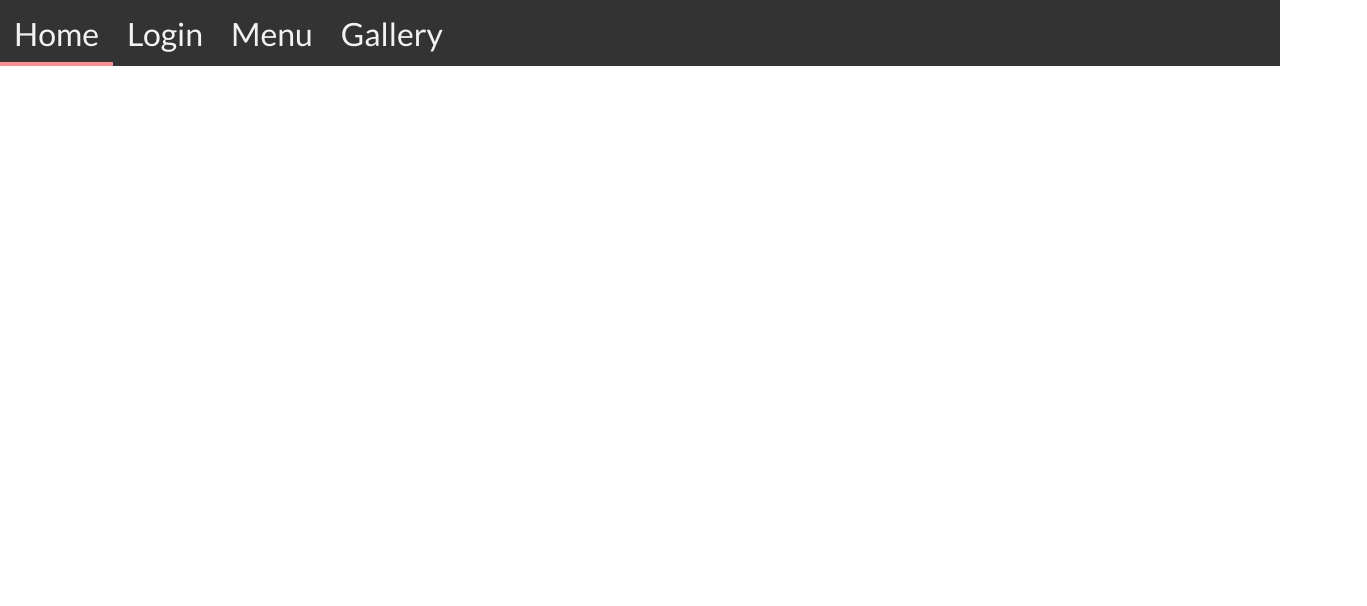
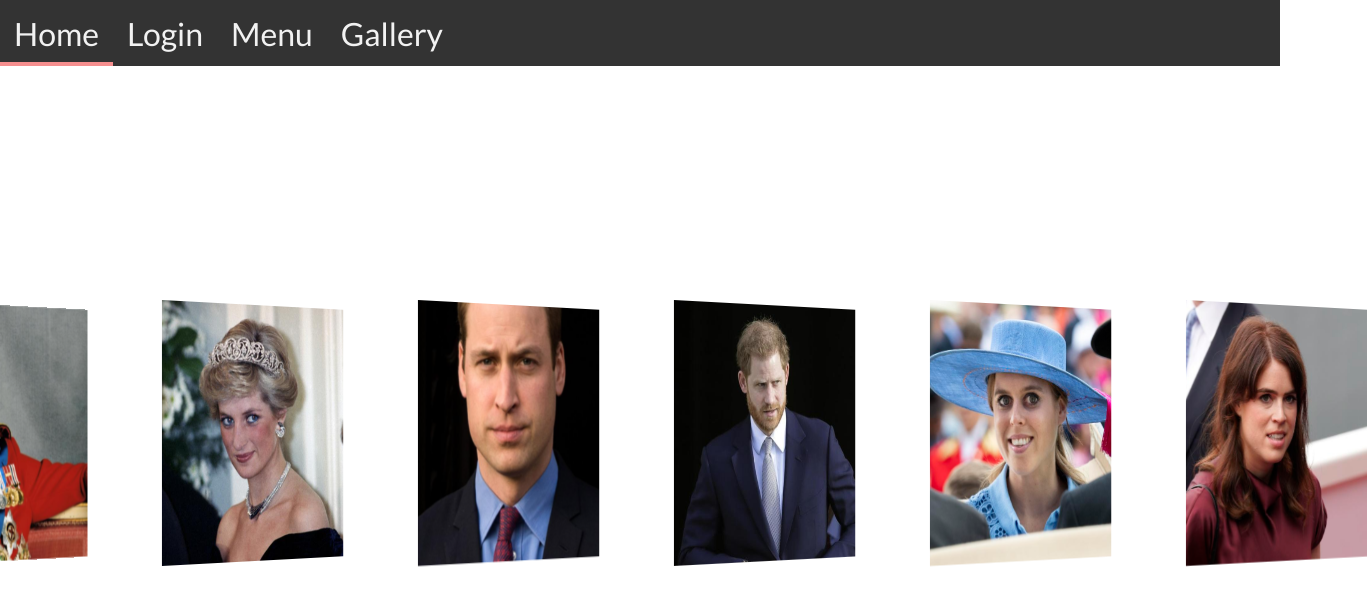
Before and after one commit to nosenko-mi/pzp_lab6_2, a plain HTML site: page gallery.html in a window 1280 px wide. Shown: the whole page, 1367 px wide, since content can reach past the window. Drawn offline with Linux system fonts and the light colour scheme.

Commit message:
add task 4

```diff
--- a/gallery.html
+++ b/gallery.html
@@ -6,6 +6,7 @@
     <meta http-equiv="X-UA-Compatible" content="IE=edge">
     <meta name="viewport" content="width=device-width, initial-scale=1.0">
     <link rel="stylesheet" href="styles/main.css">
+    <link rel="stylesheet" href="styles/gallery.css">
     <link rel="preconnect" href="https://fonts.googleapis.com">
     <link rel="preconnect" href="https://fonts.gstatic.com" crossorigin>
     <link href="https://fonts.googleapis.com/css2?family=Lato&display=swap" rel="stylesheet">
@@ -23,6 +24,15 @@
             </ul>
         </nav>
     </header>
+
+    <div class="wrapper">
+            <img src="assets/g-1.jpg" alt="">
+            <img src="assets/g-2.jpg" alt="">
+            <img src="assets/g-3.jpg" alt="">
+            <img src="assets/g-4.jpg" alt="">
+            <img src="assets/g-5.jpg" alt="">
+            <img src="assets/g-6.jpg" alt="">
+    </div>
 </body>
 
 </html>
--- /dev/null
+++ b/styles/gallery.css
@@ -0,0 +1,37 @@
+html {
+    height: 100%;
+}
+
+body {
+    min-height: 100%;
+    display: flex;
+    flex-direction: column;
+}
+
+
+img {
+    height: 256px;
+    width: 256px;
+    object-fit: cover;
+    transition: all 0.5s ease-in-out;
+    transform:
+        perspective(75em)
+        rotateY(45deg);
+
+}
+
+img:hover{
+    padding: 0 25px;
+    transition: all 0.25s ease-in-out;
+    transform: none;
+}
+
+
+.wrapper {
+    margin-top: 66px;
+    display: flex;
+    flex: 1 0 auto;
+    flex-direction: row;
+    justify-content: center;
+    align-items: center;
+}
--- a/styles/menu.css
+++ b/styles/menu.css
@@ -7,7 +7,7 @@ body {
     display: flex;
     flex-direction: column;
     background: rgb(66, 66, 66);
-    background-image: url(/assets/bg.jpg);
+    background-image: url(/pzp_lab6_2/assets/bg.jpg);
     background-size: cover;
 }
 
```
Also changed, not shown: assets/g-1.jpg (added), assets/g-2.jpg (added), assets/g-3.jpg (added), assets/g-4.jpg (added), assets/g-5.jpg (added), assets/g-6.jpg (added).
